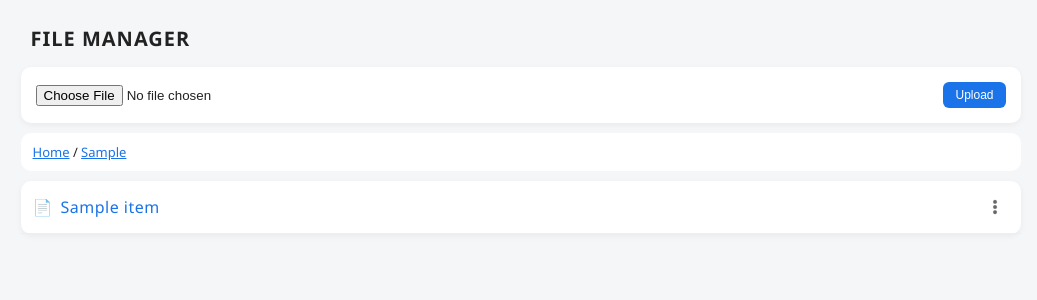
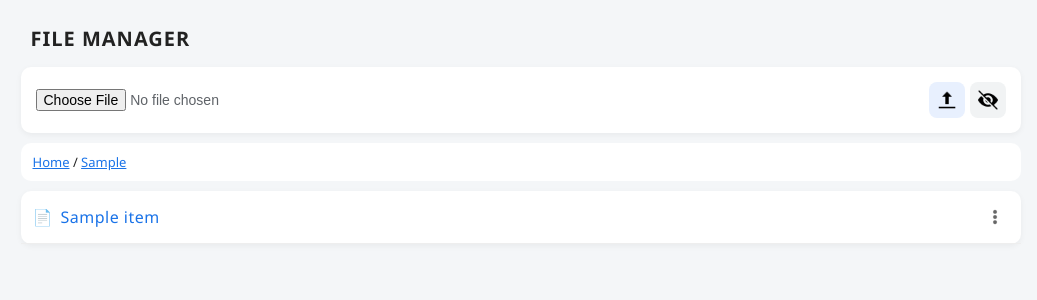
Before and after one commit to AniketDohale/WebFile, a Flask app: template templates/index.html in a window 1280 px wide. Shown: the top 300 px of the page, without its empty margins (112-1149 px from the left). Run offline with Flask 3, Linux system fonts and the light colour scheme; the template is opened without the code that fills it: most values are stand-ins (such as "Sample title", 1, 10 or a date in 2020).

Commit message:
Hide and Show State Implemented

```diff
--- a/app.py
+++ b/app.py
@@ -4,6 +4,7 @@ from pathlib import Path
 
 app = Flask(__name__)
 app.secret_key = "super_secret_key_for_session"
+
 BASE_DIR = Path(r"D:\Media").resolve()
 # BASE_DIR = Path("/home/raspberry_cli").resolve()
 
@@ -34,25 +35,33 @@ def browse(subpath=""):
 
     items = []
 
+    show_Hidden = request.args.get('hidden', 'false') == 'true'
+
     for item in full_Path.iterdir():
+        if not show_Hidden and item.name.startswith('.'):
+            continue
+
         try:
             items.append({
                 "name": item.name,
                 "is_dir": item.is_dir()
             })
+
         except Exception:
             continue
 
     items.sort(key=lambda x: (not x["is_dir"], x["name"].lower()))
-    return render_template("index.html", items=items, current_path=str(Path(subpath)).replace("\\", "/"))
+    return render_template("index.html", items=items, current_path=str(Path(subpath)).replace("\\", "/"), show_Hidden=show_Hidden)
+
 
 @app.route("/upload", methods=["POST"])
 def upload():
     subpath = request.form.get("path", "")
+    show_Hidden_State = request.form.get("show_hidden", "false")
     full_Path = safe_Path(subpath)
 
     if 'file' not in request.files:
-        flash("No file part")
+        flash("No File Part")
         return redirect(request.referrer)
 
     f = request.files["file"]
@@ -63,7 +72,9 @@ def upload():
     filename = Path(f.filename).name
     f.save(full_Path / filename)
     flash(f"Uploaded: {filename}")
-    return redirect(f"/{subpath}" if subpath else "/")
+
+    target_url = f"/{subpath}" if subpath else "/"
+    return redirect(f"{target_url}?hidden={show_Hidden_State}")
 
 
 @app.route("/download/<path:filepath>")
@@ -80,6 +91,9 @@ def download(filepath):
 def rename():
     old_Path = request.form.get("old_path")
     new_Name = request.form.get("new_name")
+
+    show_Hidden_State = request.form.get("show_hidden", "false")
+
     full_old_Path = safe_Path(old_Path)
 
     if not full_old_Path.exists():
@@ -103,12 +117,16 @@ def rename():
         flash(f"Error: {e}")
 
     parent = full_old_Path.parent.relative_to(BASE_DIR)
-    return redirect(f"/{parent}" if str(parent) != "." else "/")
+    target_path = f"/{parent}" if str(parent) != "." else "/"
+    return redirect(f"{target_path}?hidden={show_Hidden_State}")
 
 
 @app.route("/delete", methods=["POST"])
 def delete():
     target_path = request.form.get("path")
+
+    show_Hidden_State = request.form.get("show_hidden", "false")
+
     full_Path = safe_Path(target_path)
 
     if full_Path == BASE_DIR:
@@ -125,7 +143,8 @@ def delete():
         flash(f"Error: {e}")
 
     parent = full_Path.parent.relative_to(BASE_DIR)
-    return redirect(f"/{parent}" if str(parent) != "." else "/")
+    target_path = f"/{parent}" if str(parent) != "." else "/"
+    return redirect(f"{target_path}?hidden={show_Hidden_State}")
 
 if __name__ == "__main__":
     app.run(host="0.0.0.0", port=3001, debug=True)
--- a/static/styles/style.css
+++ b/static/styles/style.css
@@ -36,27 +36,62 @@ h2 {
 /* Upload */
 .upload {
     display: flex;
-    flex-wrap: wrap;
+    flex-wrap: nowrap;
+    align-items: center;
+    justify-content: space-between;
     gap: 10px;
-    align-items: center;
+    width: 100%;
+    box-sizing: border-box;
 }
 
 .upload input[type="file"] {
     flex: 1;
-    min-width: 200px;
+    min-width: 0;
+    font-size: 14px;
+    color: #5f6368;
+    overflow: hidden;
 }
 
-.upload button {
-    padding: 6px 12px;
-    border: none;
-    border-radius: 6px;
-    cursor: pointer;
-    font-size: 12px;
-    background-color: #7fa9f1;
+.action-group {
+    display: flex;
+    gap: 5px;
+    align-items: center;
+    flex-shrink: 0;
 }
 
-.upload button:hover {
-    opacity: 0.9;
+.icon-action-btn {
+    -webkit-tap-highlight-color: transparent;
+    box-sizing: border-box;
+    display: flex;
+    align-items: center;
+    justify-content: center;
+    width: 36px;
+    height: 36px;
+    border: none;
+    border-radius: 8px;
+    cursor: pointer;
+    background-color: #f1f3f4;
+    transition: background 0.2s, transform 0.1s;
+    text-decoration: none;
+}
+
+.btn-upload {
+    background-color: #e8f0fe;
+}
+
+.btn-upload:hover {
+    background-color: #d2e3fc;
+}
+
+.icon-action-btn:hover {
+    background-color: #e8eaed;
+}
+
+.icon-action-btn img {
+    height: 20px;
+    width: 20px;
+    object-fit: contain;
+    display: block;
 }
 
 /* Breadcrumb */
@@ -147,7 +182,7 @@ h2 {
     top: 110%;
     padding: 4px;
     background: #fff;
-    border: 1px solid var(--border);
+    border: 1px solid #3a3a3a;
     border-radius: 6px;
     display: none;
     flex-direction: column;
--- a/templates/index.html
+++ b/templates/index.html
@@ -25,8 +25,25 @@
         <div class="panel">
             <form action="/upload" method="post" enctype="multipart/form-data" class="upload">
                 <input type="hidden" name="path" value="{{ current_path }}">
+                <input type="hidden" name="show_hidden" value="{{ 'true' if show_Hidden else 'false' }}">
                 <input type="file" name="file" required>
-                <button style="background:#1a73e8;color:white;">Upload</button>
+
+                <div class="action-group">
+                    <button type="submit" class="icon-action-btn btn-upload" title="Upload">
+                        <img src="/static/icons/upload.png" alt="Upload">
+                    </button>
+
+                    {% set toggle_path = current_path.strip('/') %}
+                    {% if show_Hidden %}
+                        <a href="/{{ current_path.strip('/') }}?hidden=false" class="icon-action-btn" title="Hide Hidden Files">
+                            <img src="/static/icons/show.png" alt="Show">
+                        </a>
+                    {% else %}
+                        <a href="/{{ current_path.strip('/') }}?hidden=true" class="icon-action-btn" title="Show Hidden Files">
+                            <img src="/static/icons/hide.png" alt="Hide">
+                        </a>
+                    {% endif %}
+                </div>
             </form>
         </div>
 
@@ -86,6 +103,7 @@
                         <form action="/rename" class="icon-form" method="post" id="rename-form-{{ loop.index }}">
                             <input type="hidden" name="old_path" value="{{ (current_path ~ '/' ~ item.name).strip('/') }}">
                             <input type="hidden" name="new_name" placeholder="Rename" id="new-name-{{ loop.index }}" required>
+                            <input type="hidden" name="show_hidden" value="{{ 'true' if show_Hidden else 'false' }}">
                             <button class="icon-btn btn-rename" onclick="triggerRename('{{ item.name }}', '{{ loop.index }}')">
                                 Rename
                             </button>
@@ -93,6 +111,7 @@
 
                         <form action="/delete" class="icon-form" method="post" onsubmit="return confirm('Delete {{ item.name }} ?');">
                             <input type="hidden" name="path" value="{{ (current_path ~ '/' ~ item.name).strip('/') }}">
+                            <input type="hidden" name="show_hidden" value="{{ 'true' if show_Hidden else 'false' }}">
                             <button class="icon-btn btn-delete">
                                 Delete
                             </button>
```
Also changed, not shown: static/icons/hide.png (added), static/icons/show.png (added), static/icons/upload.png (added).
